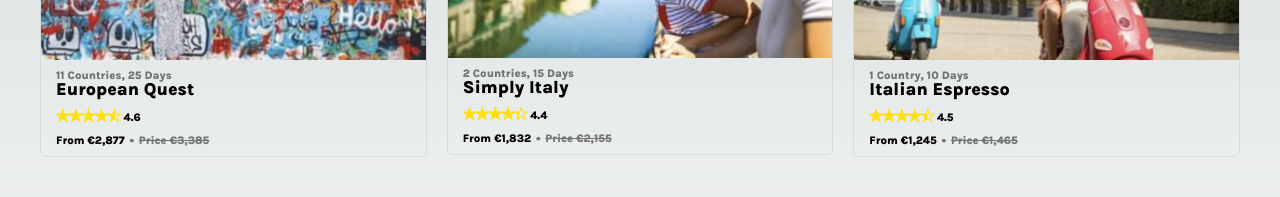
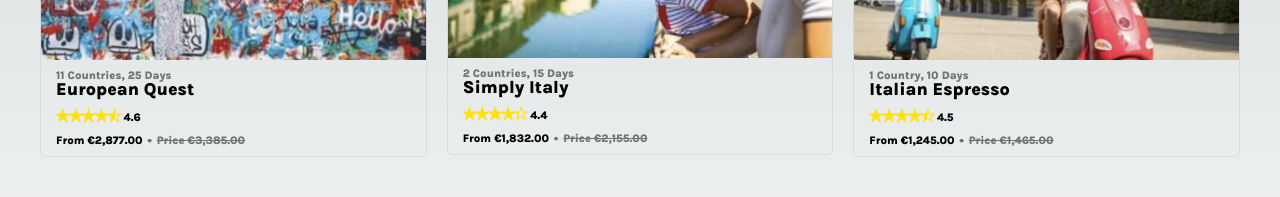
Before and after one commit to tomaszporeba/recently-viewed-trips, a Next.js app: page / in a window 1280 px wide. Shown: the part 290-487 px from the top of the page. Built offline with nearby package versions, Linux system fonts and the light colour scheme.

Commit message:
refactor

```diff
--- a/mocks/cardsMock.ts
+++ b/mocks/cardsMock.ts
@@ -2,9 +2,9 @@ export interface Cards {
     id: number;
     title: string;
     rating: number;
-    price: string;
-    promoPrice?: string;
-    countriesCount: string;
+    price: number;
+    promoPrice?: number;
+    countriesCount: number;
     days: number;
     image: string;
 }
@@ -13,27 +13,27 @@ export const cards: Cards[] = [{
     id: 1,
     title: 'European Quest',
     rating: 46,
-    promoPrice: '2,877',
-    price: '3,385',
-    countriesCount: '11 Countries',
+    promoPrice: 2877,
+    price: 3385,
+    countriesCount: 11,
     days: 25,
     image: '/EuropeanQuest.jpeg'
 },{
     id: 2,
     title: 'Simply Italy',
     rating: 44,
-    promoPrice: '1,832',
-    price: '2,155',
-    countriesCount: '2 Countries',
+    promoPrice: 1832,
+    price: 2155,
+    countriesCount: 2,
     days: 15,
     image: '/SimplyItaly.jpeg'
 },{
     id: 3,
     title: 'Italian Espresso',
     rating: 45,
-    promoPrice: '1,245',
-    price: '1,465',
-    countriesCount: '1 Country',
+    promoPrice: 1245,
+    price: 1465,
+    countriesCount: 1,
     days: 10,
     image: '/ItalianEspresso.jpeg'
 }]
--- a/src/components/CardItem.tsx
+++ b/src/components/CardItem.tsx
@@ -3,9 +3,15 @@ import Image from "next/image";
 import styles from '../../styles/CardItem.module.css'
 import { Cards } from '../../mocks/cardsMock';
 import Rating from './Rating';
+import { formatNumber } from '../utils/numberFormatter';
 
 function Cards(card: Cards): JSX.Element {
     const price = card.promoPrice ? card.promoPrice : card.price;
+    const info = () => {
+        const countriesText = card.countriesCount > 1 ? 'Countries': 'Country';
+        const daysText = card.days > 1 ? 'Days' : 'Day';
+        return `${card.countriesCount} ${countriesText}, ${card.days} ${daysText}`
+    }
     return (
         <li className={styles.card}>
             <Image alt="a" src={card.image} width={400} height={100} style={{
@@ -14,11 +20,11 @@ function Cards(card: Cards): JSX.Element {
                 paddingBottom: '5px'
             }}/>
             <div className={styles.info}>
-                <p>{card.countriesCount}, {card.days} Days</p>
+                <p>{info()}</p>
                 <h2>{card.title}</h2>
                 <Rating rating={card.rating}/>
-                <span>From €{price}</span>
-                {card.promoPrice ? <s className={styles.price}>Price €{card.price}</s> : null}
+                <span>From {formatNumber(price)}</span>
+                {card.promoPrice ? <s className={styles.price}>Price {formatNumber(card.price)}</s> : null}
             </div>
         </li>
     );
--- a/src/containers/Head.tsx
+++ b/src/containers/Head.tsx
@@ -6,7 +6,7 @@ function HeadContainer() {
             <Head>
                 <title>Travcorp Poland Interview Task</title>
                 <meta name="description" content="Interview app for Travcorp Poland" />
-                <meta name="viewport" content="width=device-width, initial-scale=1" />
+                <meta name="viewport" content="width=device-width, initial-scale=1.0"/>
                 <link rel="icon" href="/favicon.ico" />
                 <link rel="preconnect" href="https://fonts.googleapis.com"/>
                 <link rel="preconnect" href="https://fonts.gstatic.com"/>
--- a/src/containers/Layout.tsx
+++ b/src/containers/Layout.tsx
@@ -8,9 +8,6 @@ interface DesktopProps {
 function Layout({ children }: DesktopProps) {
     return (
         <div >
-            <Head>
-                <meta name="viewport" content="width=1280" />
-            </Head>
             <Header />
             {children}
         </div>
--- /dev/null
+++ b/src/utils/numberFormatter.ts
@@ -0,0 +1,4 @@
+export const formatNumber = (amount: number) => new Intl.NumberFormat('en-US', {
+    style: 'currency',
+    currency: 'EUR'
+}).format(amount);
```
